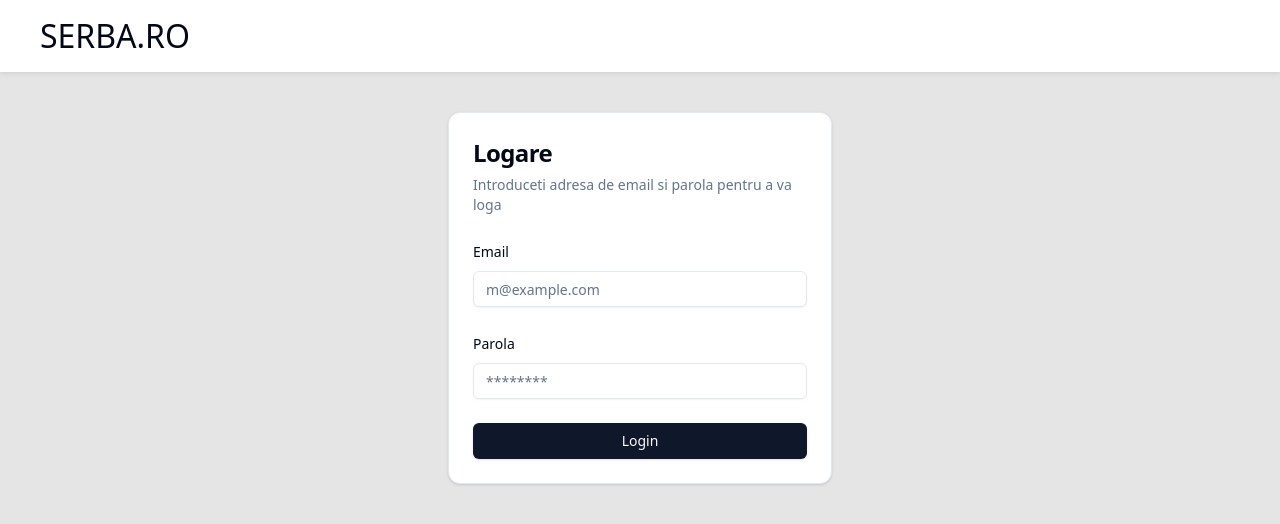
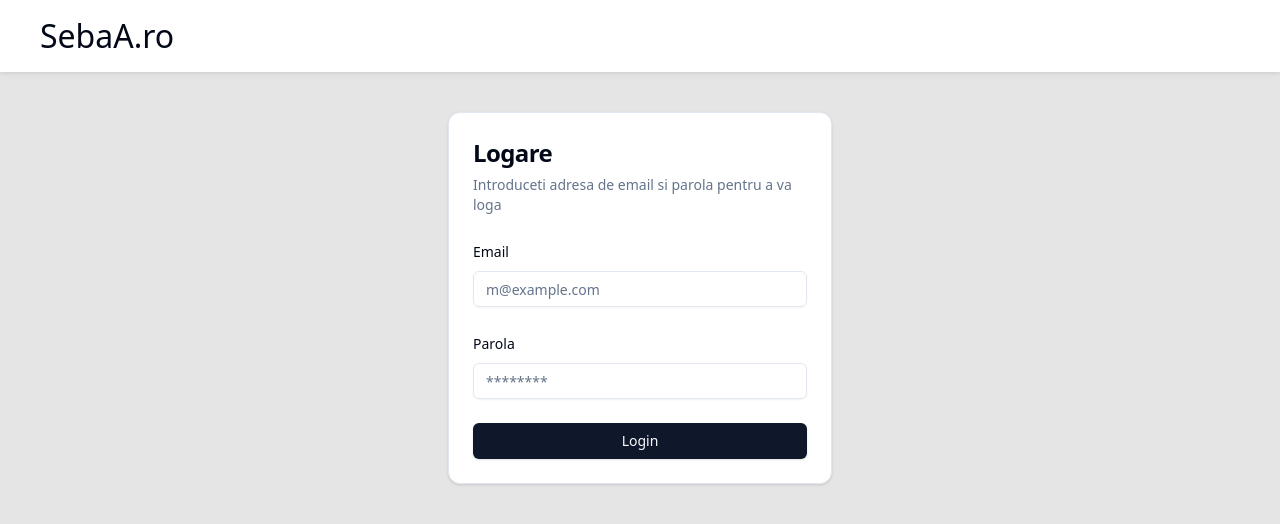
Before and after one commit to OvidiuAndrei98/seba.ro-dev-frontend, a Next.js app: page / in a window 1280 px wide. Shown: the top 524 px of the page. Built offline with nearby package versions, Linux system fonts and the light colour scheme; no server answers; what @shopify/shopify-api would draw is missing.

Commit message:
Update layout.tsx

```diff
--- a/app/layout.tsx
+++ b/app/layout.tsx
@@ -38,7 +38,7 @@ export default function RootLayout({
     <html lang="en">
       <body>
         <div className="header-container">
-          <span className="logo">SERBA.RO</span>
+          <span className="logo">SebaA.ro</span>
           <span className="authed-user">{userName}</span>
         </div>
         <AuthenticationBoundary>
```
